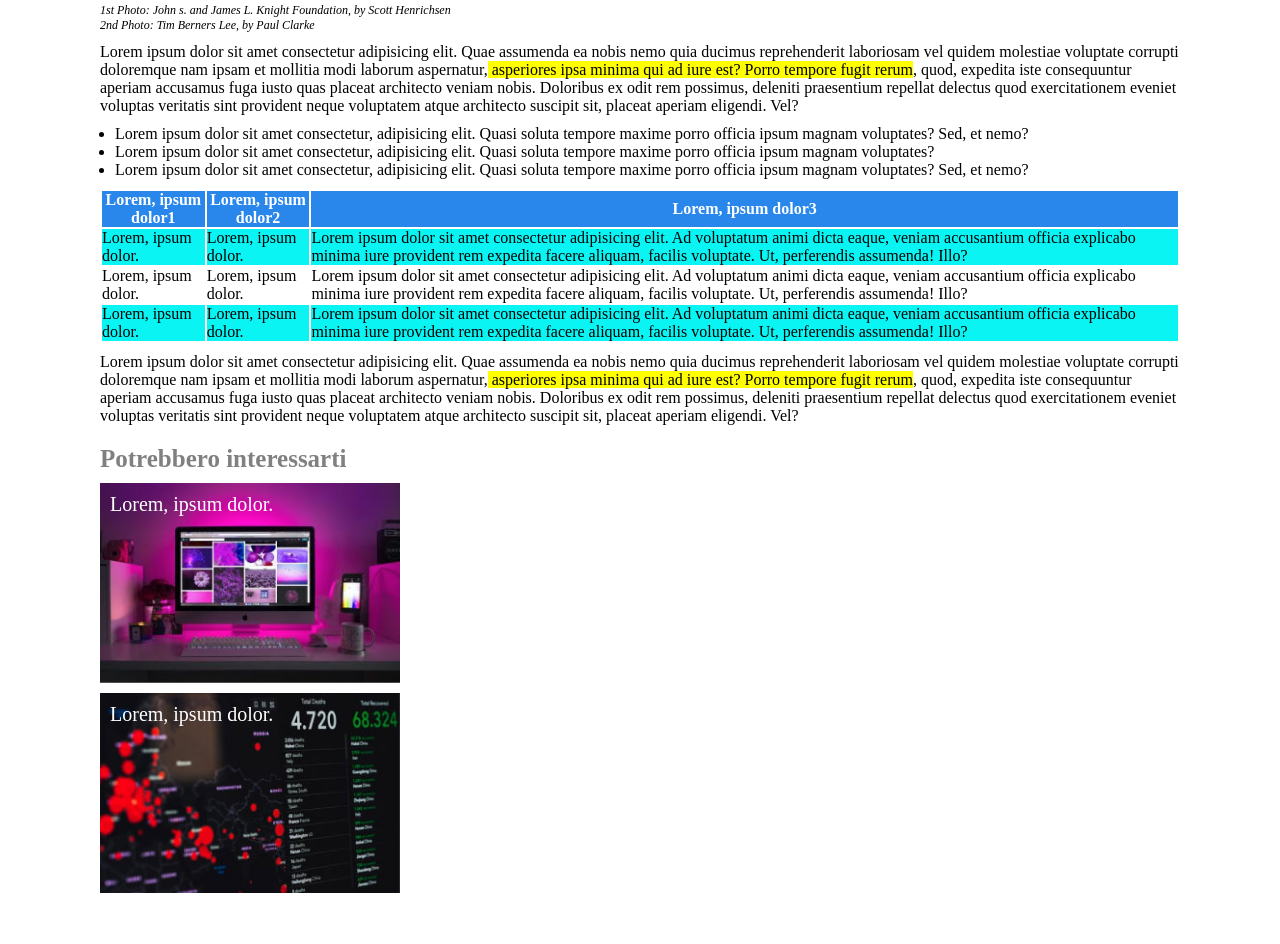
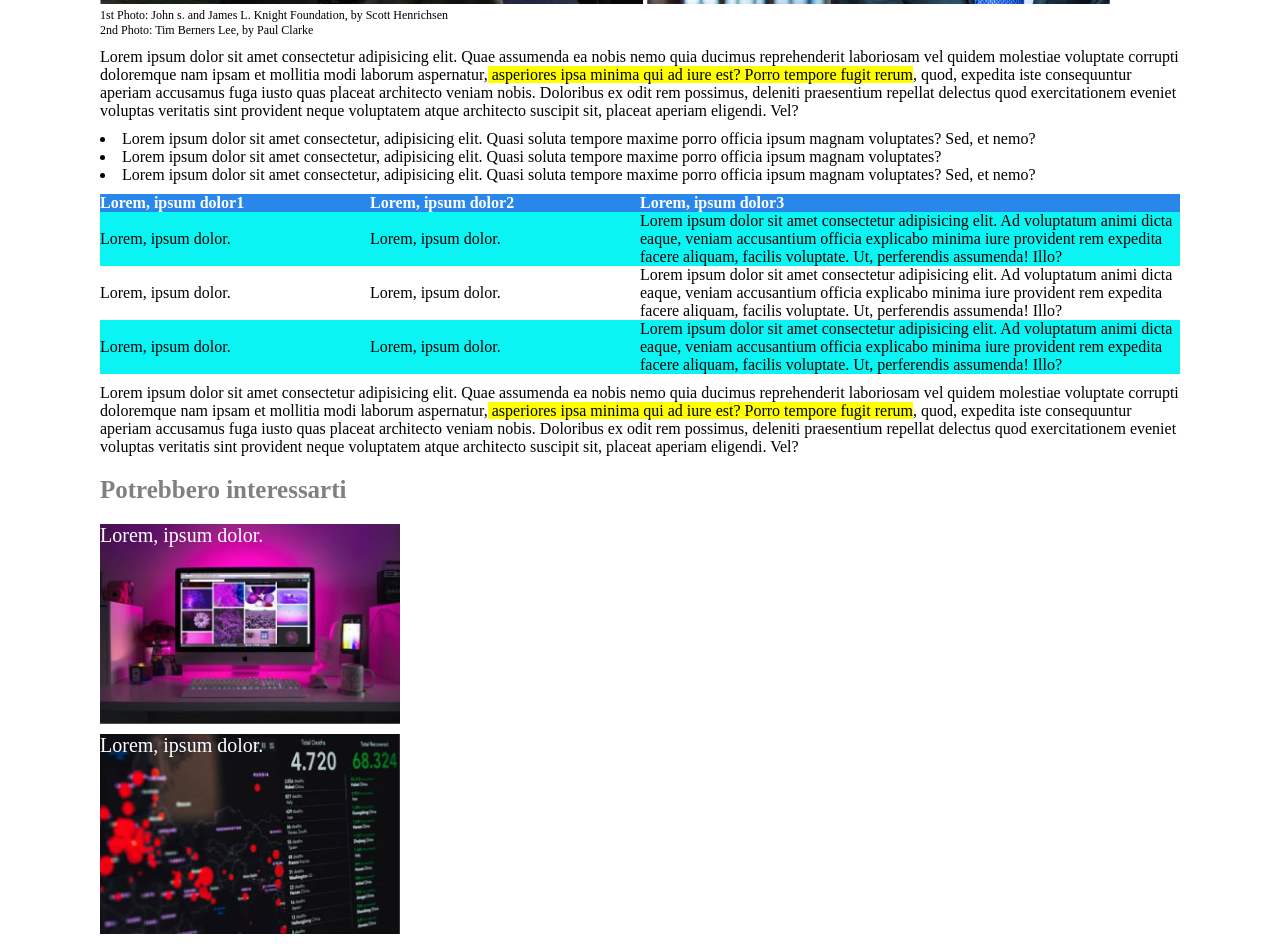
Before and after one commit to MarcoFonti/html-css-booleaner, a plain HTML site: page index.html in a window 1280 px wide. Shown: the part 607-1551 px from the top of the page. Before the commit the page ends 1510 px from the top, so only its background shows below. Drawn offline with Linux system fonts and the light colour scheme.

Commit message:
changes after the live

```diff
--- a/css/style.css
+++ b/css/style.css
@@ -41,6 +41,11 @@ h1 {
     font-style: normal;
 }
 
+/* Colore testo Grigio Chiaro*/
+.text-grey {
+    color: rgb(207, 204, 204);
+}
+
 /* Decorazione del Collegamento Ipertestuale */
 .boolean {
     text-decoration: none;
@@ -48,20 +53,13 @@ h1 {
 }
 
 /* Dimensione Data e Autori delle foto*/
-time,
 .author-photo {
     font-size: 12px;
 }
 
 /* Sposto il contenuto del contenitore in basso e diminuisco la grandezza*/
 .tim-berners{
-    padding-top: 5px;
-}
-
-/*Testo Evidenziato*/
-.text-clear {
-    font-weight: normal;
-    background-color: rgb(255, 255, 0);
+    padding-top: 10px;
 }
 
 /* Sposto il contenuto del contenitore in basso */
@@ -69,19 +67,25 @@ time,
     padding-top: 10px;
 }
 
-/* Sposto il contenuto del contenitore in basso */
+/* Sposto il contenuto del contenitore in basso e lo allineo */
 ul {
+    padding-top: 10px;
+    list-style-position: inside;
+}
+
+/* Contenitore Tabella */
+.table-section {
     padding-top: 10px;
 }
 
-/* Sposto il mio contenuto + all'interno */
-li {
-    margin-left: 15px;
+/* Tolgo bordi alla Tabella */
+table {
+    border-collapse: collapse;
 }
 
-/* Contenitore Tabella */
-.second-section {
-    padding-top: 10px;
+/* Metto il contenuto th(w-50) che prende il 50% del Genitore */
+.w-50 {
+    width: 50%;
 }
 
 /* Intestazione Tabella */
@@ -91,15 +95,17 @@ li {
 
 /* Colore Testo Intestazione */
 th {
+    text-align: left;
     color: rgb(255, 255, 255);
 }
+
 /* Contenuto Tabella */
 .clear-skyblue{
     background-color: rgb(10, 244, 244);
 }
 
 /* Sposto il contenuto del contenitore in basso */
-.three-section {
+.main-aside {
     padding-top: 20px;
 }
 
@@ -109,27 +115,24 @@ h2{
     font-size: 25px;
 }
 
-/* Immagine Monitor computer */
+/*  Dimensioni Immagini */
 .photo-interest {
-    background-image: url(../img/monitor.jpg);
     width: 300px;
     height: 200px;
     background-size: cover;
-    margin-top: 10px;
-    padding: 10px;
+    background-position: center;
     font-size: 20px;
     color: rgb(255, 255, 255);
+    margin-bottom: 10px;
+}
+
+/* Immagine Monitor*/
+.monitor {
+    background-image: url(../img/monitor.jpg);
+    margin-top: 20px;
 }
 
 /* Immagine Grafico */
-.photo-interest2 {
+.graph {
     background-image: url(../img/graph.jpg);
-    width: 300px;
-    height: 200px;
-    background-size: cover;
-    margin-top: 10px;
-    margin-bottom: 10px;
-    padding: 10px;
-    font-size: 20px;
-    color: rgb(255, 255, 255);
 }
--- a/index.html
+++ b/index.html
@@ -20,19 +20,19 @@
             <!-- Sezione Principle-->
             <section class="main-section">
                 <h1>Internet deve essere al servizio del "bene pubblico": il manifesto di Tim Berners Lee</h1>
-                <address class="author-boolean">Scritto da <a href="#" class="boolean">The Booleaner</a></address>
-                <time datetime="2020-10-10">il 10/10/2020</time>
+                <address class="author-boolean text-grey">Scritto da <a href="#" class="boolean">The Booleaner</a></address>
+                <time class="text-grey author-photo" datetime="2020-10-10">il 10/10/2020</time>
                 <figure class="tim-berners">
                     <img src="img/tim-1.jpg" alt="Tim Berners Lee in conferenza">
                     <img src="img/tim-2.jpg" alt=" Foto Tim Berners Lee">
+                    <figcaption class="author-photo">1st Photo: John s. and James L. Knight Foundation, by Scott Henrichsen <br>
+                    2nd Photo: Tim Berners Lee, by Paul Clarke</figcaption>
                 </figure>
-                <address class="author-photo">1st Photo: John s. and James L. Knight Foundation, by Scott Henrichsen</address>
-                <address class="author-photo">2nd Photo: Tim Berners Lee, by Paul Clarke</address>
                 <article class="main-article">
                     <p class="text">Lorem ipsum dolor sit amet consectetur adipisicing elit.
                         Quae assumenda ea nobis nemo quia ducimus reprehenderit laboriosam vel quidem
                         molestiae voluptate corrupti doloremque nam ipsam et mollitia modi laborum
-                        aspernatur,<strong class="text-clear"> asperiores ipsa minima qui ad iure est? Porro tempore fugit rerum</strong>,
+                        aspernatur,<mark> asperiores ipsa minima qui ad iure est? Porro tempore fugit rerum</mark>,
                         quod, expedita iste consequuntur aperiam accusamus fuga iusto quas placeat
                         architecto veniam nobis. Doloribus ex odit rem possimus, deleniti praesentium
                         repellat delectus quod exercitationem eveniet voluptas veritatis sint provident
@@ -46,13 +46,13 @@
                 </article>
             </section>
             <!-- Sezione secondaria Tabellla e Paragrafo -->
-            <section class="second-section">
+            <section class="table-section">
                 <table class="text-table">
                     <thead class="clear-blue">
                         <tr>
                             <th>Lorem, ipsum dolor1</th>
                             <th>Lorem, ipsum dolor2</th>
-                            <th>Lorem, ipsum dolor3</th>
+                            <th class="w-50">Lorem, ipsum dolor3</th>
                         </tr>
                     </thead>
                     <tbody>
@@ -73,11 +73,11 @@
                         </tr>
                     </tbody>
                 </table>
-                <article class="second-article">
+                <article class="text-article">
                     <p class="text">Lorem ipsum dolor sit amet consectetur adipisicing elit.
                         Quae assumenda ea nobis nemo quia ducimus reprehenderit laboriosam vel quidem
                         molestiae voluptate corrupti doloremque nam ipsam et mollitia modi laborum
-                        aspernatur,<strong class="text-clear"> asperiores ipsa minima qui ad iure est? Porro tempore fugit rerum</strong>,
+                        aspernatur,<mark> asperiores ipsa minima qui ad iure est? Porro tempore fugit rerum</mark>,
                         quod, expedita iste consequuntur aperiam accusamus fuga iusto quas placeat
                         architecto veniam nobis. Doloribus ex odit rem possimus, deleniti praesentium
                         repellat delectus quod exercitationem eveniet voluptas veritatis sint provident
@@ -85,12 +85,12 @@
                     </p>
                 </article>
             </section>
-            <!-- Sezione Finale-->
-            <section class="three-section">
+            <!-- Sezione Interesse dell'utente -->
+            <aside class="main-aside">
                 <h2>Potrebbero interessarti</h2>
-                <div class="photo-interest">Lorem, ipsum dolor.</div>
-                <div class="photo-interest2">Lorem, ipsum dolor.</div>
-            </section>
+                <div class="photo-interest monitor">Lorem, ipsum dolor.</div>
+                <div class="photo-interest graph">Lorem, ipsum dolor.</div>
+            </aside>
         </main>
     </div>
 </body>
```
